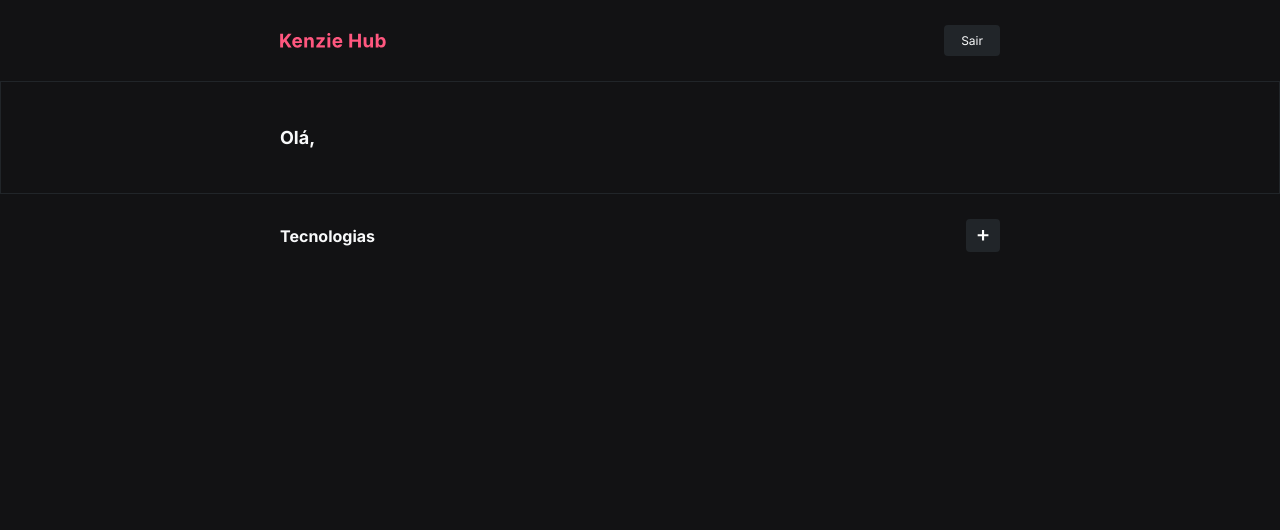
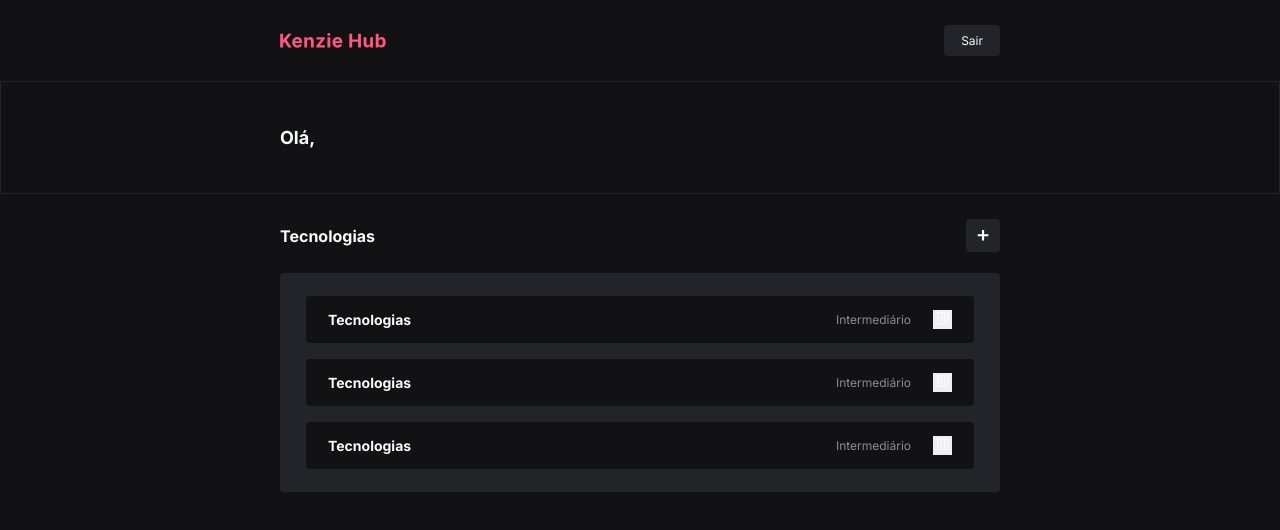
Before and after one commit to Danielle-Luz/Kenzie-Hub, a React (Create React App) app: page /dashboard in a window 1280 px wide. Shown: the top 530 px of the page. Built offline with nearby package versions, Linux system fonts and the light colour scheme; no server answers; sample sign-in values are in the browser's storage.

Commit message:
fix: tech list background color and components radius

```diff
--- a/src/pages/Dashboard/Technologies/CardTech/index.jsx
+++ b/src/pages/Dashboard/Technologies/CardTech/index.jsx
@@ -1,7 +1,7 @@
 import { TextStyled } from "../../../../components/fonts/Text/styles";
 import { TitleStyled } from "../../../../components/fonts/Title/styles";
 import { ButtonWrapper, CardTechStyled } from "./styles";
-import trash from "../../../../assets/imgs/trah.svg";
+import trash from "../../../../assets/imgs/trash.svg";
 
 export function CardTech() {
   return (
--- a/src/pages/Dashboard/Technologies/CardTech/styles.js
+++ b/src/pages/Dashboard/Technologies/CardTech/styles.js
@@ -3,7 +3,7 @@ import styled from "styled-components";
 export const CardTechStyled = styled.li`
   align-items: center;
   background-color: ${({theme}) => theme.colors.greyScale[4]};
-  border-radius: ${({theme}) => theme.radius};
+  border-radius: ${({theme}) => theme.radius}px;
   display: flex;
   justify-content: space-between;
   padding: 14px 22px;
--- a/src/pages/Dashboard/Technologies/index.jsx
+++ b/src/pages/Dashboard/Technologies/index.jsx
@@ -2,6 +2,7 @@ import { TechHeaderStyled, TechListStyled } from "./styles";
 import { TitleStyled } from "../../../components/fonts/Title/styles";
 import { ButtonTerciary } from "../../../components/Button/Terciary";
 import plus from "../../../assets/imgs/plus.svg";
+import { CardTech } from "./CardTech";
 
 export function Technologies() {
   return (
@@ -13,7 +14,9 @@ export function Technologies() {
         </ButtonTerciary>
       </TechHeaderStyled>
       <TechListStyled>
-
+        <CardTech />
+        <CardTech />
+        <CardTech />
       </TechListStyled>
     </>
   );
--- a/src/pages/Dashboard/Technologies/styles.js
+++ b/src/pages/Dashboard/Technologies/styles.js
@@ -12,10 +12,13 @@ export const TechHeaderStyled = styled.article`
 `
 
 export const TechListStyled = styled.ul`
+  background-color: ${({theme}) => theme.colors.greyScale[3]};
+  border-radius: ${({theme}) => theme.radius}px;
   display: flex;
   flex-direction: column;
 
   gap: 16px;
+  margin-top: 21px;
   padding: 23px 26px;
 
   width: 100%;
```
